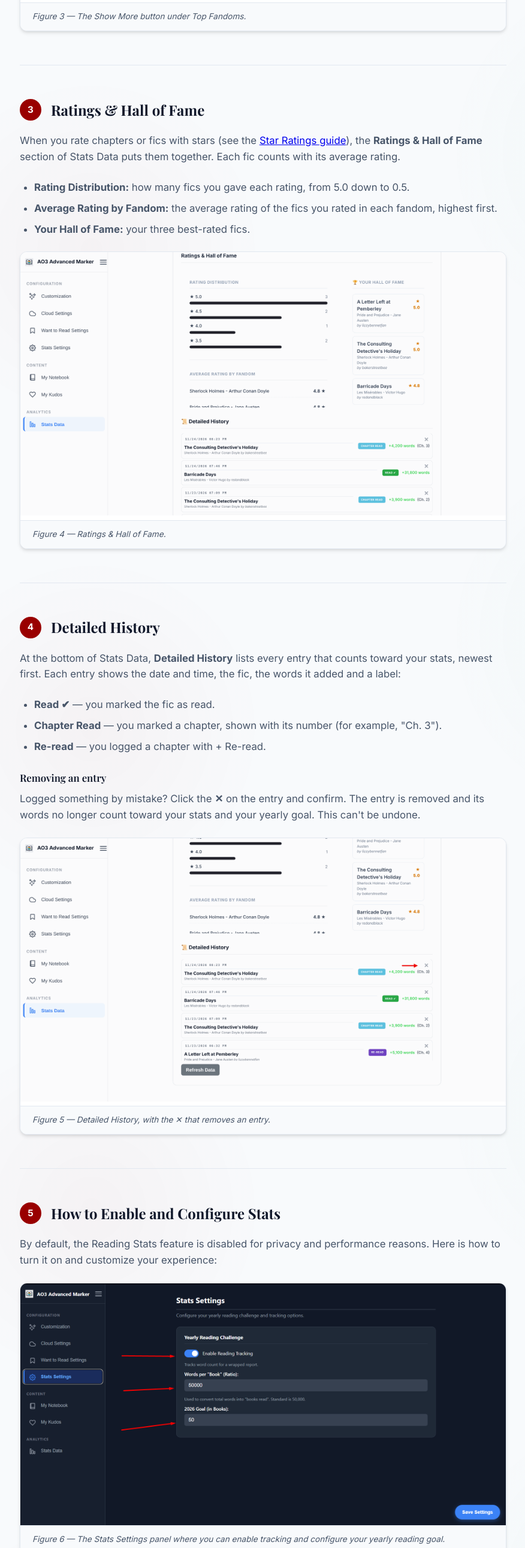
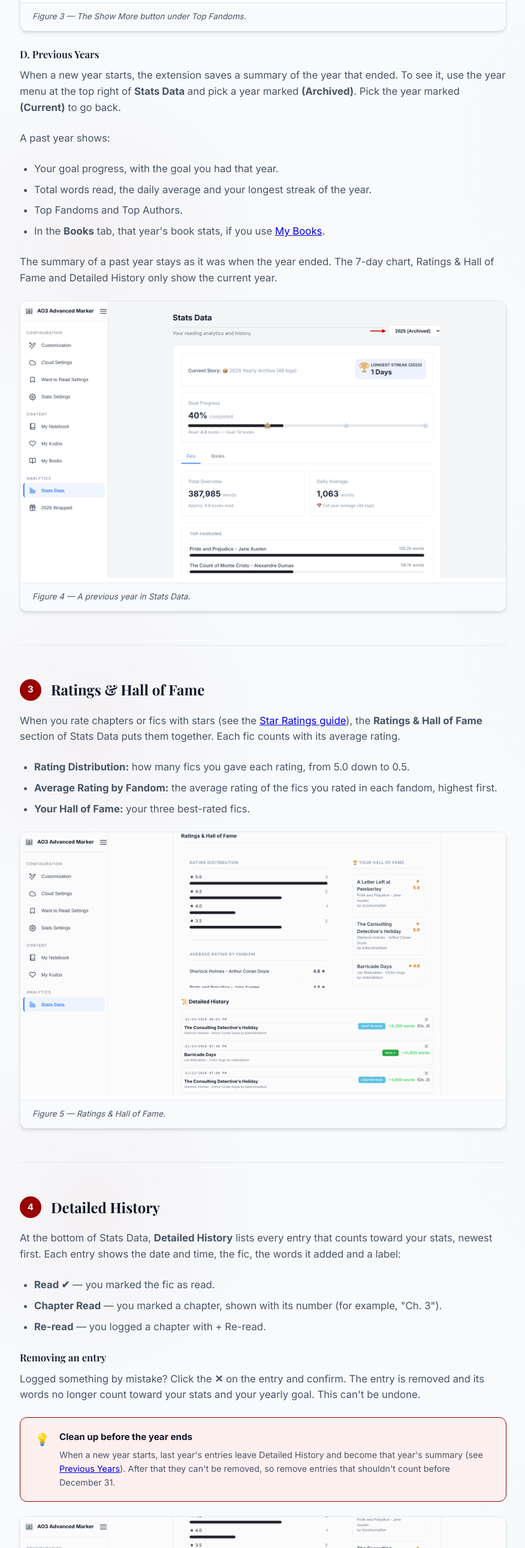
Before and after one commit to Leehsuus/leehsuus.github.io, a plain HTML site: page statsGuide.html in a window 1280 px wide. Shown: the part 3185-5765 px from the top of the page at 60% size, without its empty margins (39-915 px from the left). Drawn offline with nearby package versions, Linux system fonts and the light colour scheme; a web font is replaced by a local one.

Commit message:
[16.0] Reading Stats: previous years
- New 'D. Previous Years' in section 2 (year menu, what an archived year shows)
- Detailed History: tip to remove entries before the year ends
- Figures renumbered

Co-Authored-By: Claude Opus 5.5 <noreply@anthropic.com>
Claude-Session: https://claude.ai/code/session_01Aevmpk4ehXWx7zKaEDkodG

```diff
--- a/statsGuide.html
+++ b/statsGuide.html
@@ -137,6 +137,21 @@
                         <img src="assets/stats-data/topShowMore.png" alt="Top Fandoms list with the Show More button">
                         <figcaption>Figure 3 — The Show More button under Top Fandoms.</figcaption>
                     </figure>
+
+                    <h3 id="previous-years">D. Previous Years</h3>
+                    <p>When a new year starts, the extension saves a summary of the year that ended. To see it, use the year menu at the top right of <strong>Stats Data</strong> and pick a year marked <strong>(Archived)</strong>. Pick the year marked <strong>(Current)</strong> to go back.</p>
+                    <p>A past year shows:</p>
+                    <ul>
+                        <li>Your goal progress, with the goal you had that year.</li>
+                        <li>Total words read, the daily average and your longest streak of the year.</li>
+                        <li>Top Fandoms and Top Authors.</li>
+                        <li>In the <strong>Books</strong> tab, that year's book stats, if you use <a href="booksGuide.html">My Books</a>.</li>
+                    </ul>
+                    <p>The summary of a past year stays as it was when the year ended. The 7-day chart, Ratings &amp; Hall of Fame and Detailed History only show the current year.</p>
+                    <figure class="figure">
+                        <img src="assets/stats-data/previousYear.png" alt="Stats Data showing the 2025 archived year, picked in the year menu">
+                        <figcaption>Figure 4 — A previous year in Stats Data.</figcaption>
+                    </figure>
                 </div>
 
                 <hr class="section-divider">
@@ -156,7 +171,7 @@
                     </ul>
                     <figure class="figure">
                         <img src="assets/stats-data/ratingsHallOfFame.png" alt="Rating Distribution, Average Rating by Fandom and Hall of Fame in Stats Data">
-                        <figcaption>Figure 4 — Ratings &amp; Hall of Fame.</figcaption>
+                        <figcaption>Figure 5 — Ratings &amp; Hall of Fame.</figcaption>
                     </figure>
                 </div>
 
@@ -178,9 +193,16 @@
 
                     <h3>Removing an entry</h3>
                     <p>Logged something by mistake? Click the <strong>✕</strong> on the entry and confirm. The entry is removed and its words no longer count toward your stats and your yearly goal. This can't be undone.</p>
+                    <div class="callout callout-tip">
+                        <div class="callout-icon">💡</div>
+                        <div class="callout-body">
+                            <strong>Clean up before the year ends</strong>
+                            <p>When a new year starts, last year's entries leave Detailed History and become that year's summary (see <a href="#previous-years">Previous Years</a>). After that they can't be removed, so remove entries that shouldn't count before December 31.</p>
+                        </div>
+                    </div>
                     <figure class="figure">
                         <img src="assets/stats-data/detailedHistory.png" alt="Detailed History entries with Chapter Read, Read and Re-read labels and the remove button">
-                        <figcaption>Figure 5 — Detailed History, with the ✕ that removes an entry.</figcaption>
+                        <figcaption>Figure 6 — Detailed History, with the ✕ that removes an entry.</figcaption>
                     </figure>
                 </div>
 
@@ -197,7 +219,7 @@
 
                     <figure class="figure">
                         <img src="assets/stats-data/howToEnableAndConfigureStats.png" alt="Stats Settings panel inside the extension Options Page" style="width:100%;display:block;">
-                        <figcaption>Figure 6 — The Stats Settings panel where you can enable tracking and configure your yearly reading goal.</figcaption>
+                        <figcaption>Figure 7 — The Stats Settings panel where you can enable tracking and configure your yearly reading goal.</figcaption>
                     </figure>
 
                     <h3>Step 5.1 — Access the Options Dashboard</h3>
```
Also changed, not shown: assets/stats-data/previousYear.png (added).
